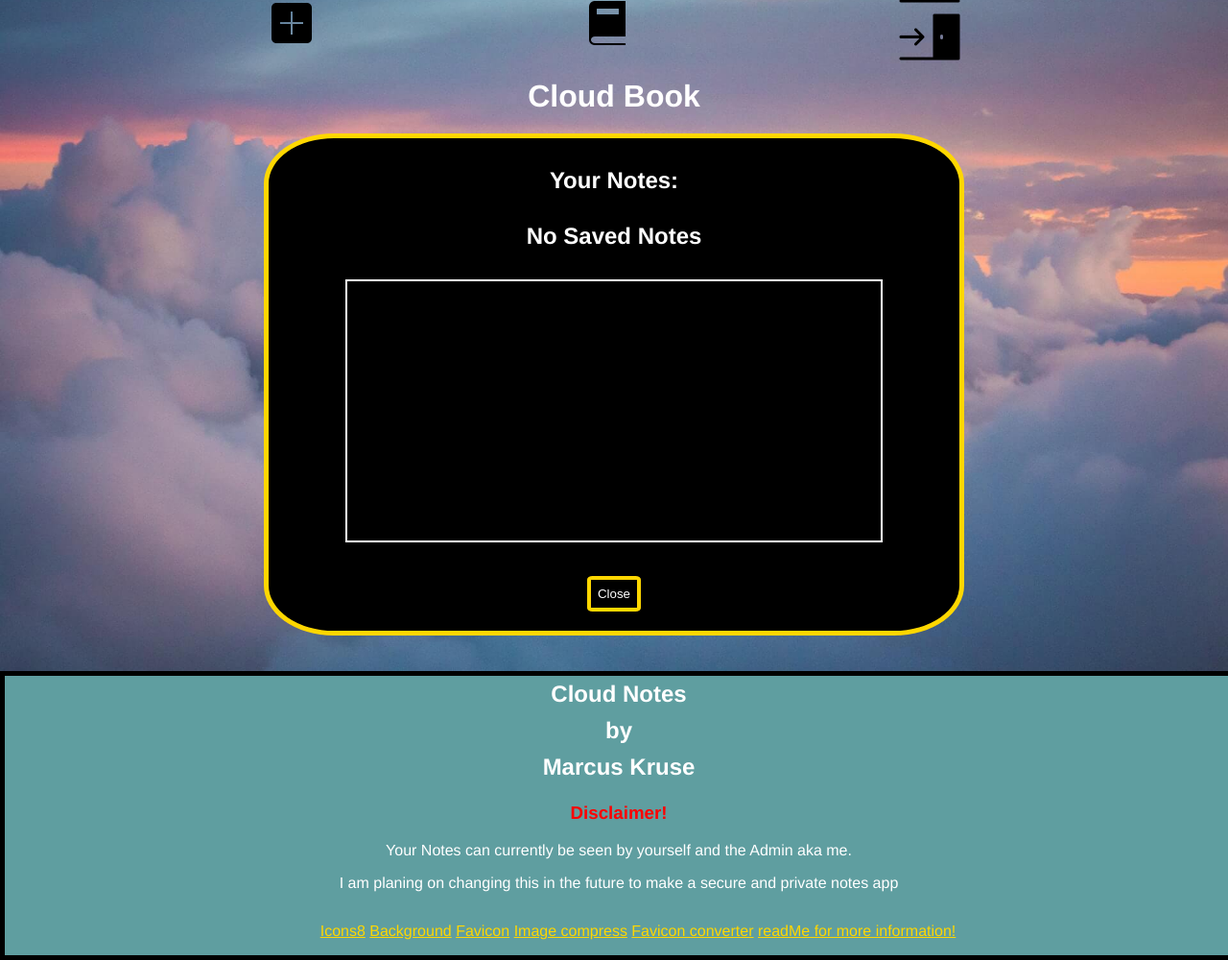
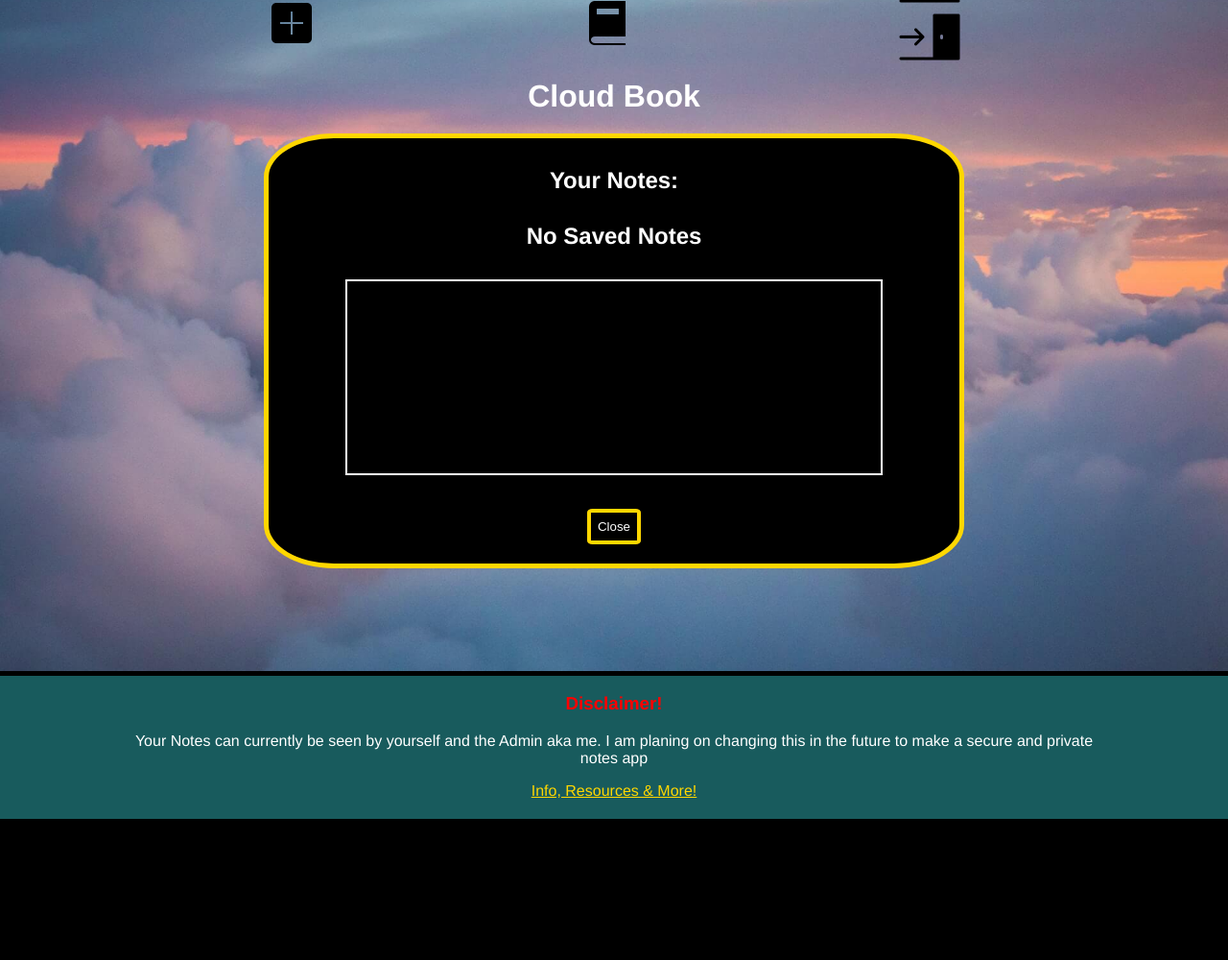
Before and after one commit to mejkej/cloudbook, a Django app: page /browse/ in a window 1280 px wide. Shown: the part 27-1027 px from the top of the page at 96% size. After the commit the page ends 880 px from the top, so only its background shows below. Run offline with Django 3.2, Linux system fonts and the light colour scheme; the visitor is signed in with stand-in values (Sample User, id 1); data that the repository does not hold is empty.

Commit message:
working on the footer at certain widths it seems like the main div ends up behind the footer

```diff
--- a/static/css/style.css
+++ b/static/css/style.css
@@ -4,7 +4,7 @@ body {
     background-image: url('../imgs/bgimg.jpeg');
     background-size: cover;
     background-position: center;
-    background-repeat: repeat;
+    background-repeat: no-repeat;
     font-family: Helvetica, sans-serif;
     height:100vh;
     width:100vw;
@@ -50,7 +50,6 @@ h1 {
     height:200px;
     overflow-x: auto;
     border: 2px solid white;
-    padding:5%;
     margin-left:10%;
     margin-right:10%;
     margin-bottom:5%;
@@ -123,6 +122,7 @@ main {
     background-color: black;
     height:auto;
     padding-bottom: 20px;
+    margin-bottom:10%;
 }
 
 .maindiv h2 {
@@ -208,22 +208,19 @@ button a:visited {
 }
 
 footer {
-    display:flex;
-    flex-direction: column;
-    width:100vw;
-    height:fit-content;
-    margin:0;
-    border:5px solid black;
-    background-color: cadetblue;
+    width:auto;
+    margin: 0 auto;
+    border-top:5px solid black;
+    background-color: rgb(24, 91, 93);
 }
 
-footer .footerlist li {
-    list-style-type: none;
-    display:inline-flex;
-    height:auto;
+footer .textdiv {
+    max-width: 80%;
+    padding-bottom:20px;
+    margin: 0 auto;
 }
 
-footer a {
+.textdiv a {
     color:gold;
 }
 
@@ -234,8 +231,3 @@ footer a:visited {
 .disclaimer {
     color:red;
 }
-
-footer h2 {
-    padding:5px;
-    margin:0px;
-}
--- a/templates/base.html
+++ b/templates/base.html
@@ -40,23 +40,10 @@
 <footer>
 
     <div class="textdiv">
-        <h2>Cloud Notes</h2>
-        <h2>by</h2>
-        <h2>Marcus Kruse</h2>
         <h3 class="disclaimer">Disclaimer!</h3>
-        <p>Your Notes can currently be seen by yourself and the Admin aka me.</p>
-        <p>I am planing on changing this in the future to make a secure and private notes app</p>
-    </div>
-
-    <div class="listdiv">
-        <ul class="footerlist">
-            <li><a target="blank" href="https://icons8.com/">Icons8</a></li>
-            <li><a target="blank" href="https://www.pexels.com/sv-se/foto/natur-himmel-solnedgang-moln-2114014/">Background</a></li>
-            <li><a target="blank" href="https://www.pinterest.se/pin/168814686018326830/">Favicon</a></li>
-            <li><a target="blank" href="https://tinypng.com/">Image compress</a></li>
-            <li><a target="blank" href="https://favicon.io/favicon-converter/">Favicon converter</a></li>
-            <li><a target="blank" href="https://github.com/mejkej/cloudbook">readMe for more information!</a></li>
-        </ul>
+        <p>Your Notes can currently be seen by yourself and the Admin aka me.
+        I am planing on changing this in the future to make a secure and private notes app</p>
+        <a target="blank" href="https://github.com/mejkej/cloudbook">Info, Resources & More!</a>
     </div>
 
 </footer>
--- a/templates/signup.html
+++ b/templates/signup.html
@@ -52,6 +52,12 @@
 </main>
 
 <footer>
+    <div class="textdiv">
+        <h3 class="disclaimer">Disclaimer!</h3>
+        <p>Your Notes can currently be seen by yourself and the Admin aka me.
+        I am planing on changing this in the future to make a secure and private notes app</p>
+        <a target="blank" href="https://github.com/mejkej/cloudbook">Info, Resources & More!</a>
+    </div>
 
 </footer>
 <script src="{% static 'js/signup.js' %}"></script>
```
Also changed, not shown: templates/signin.html (+6 -1 lines).
